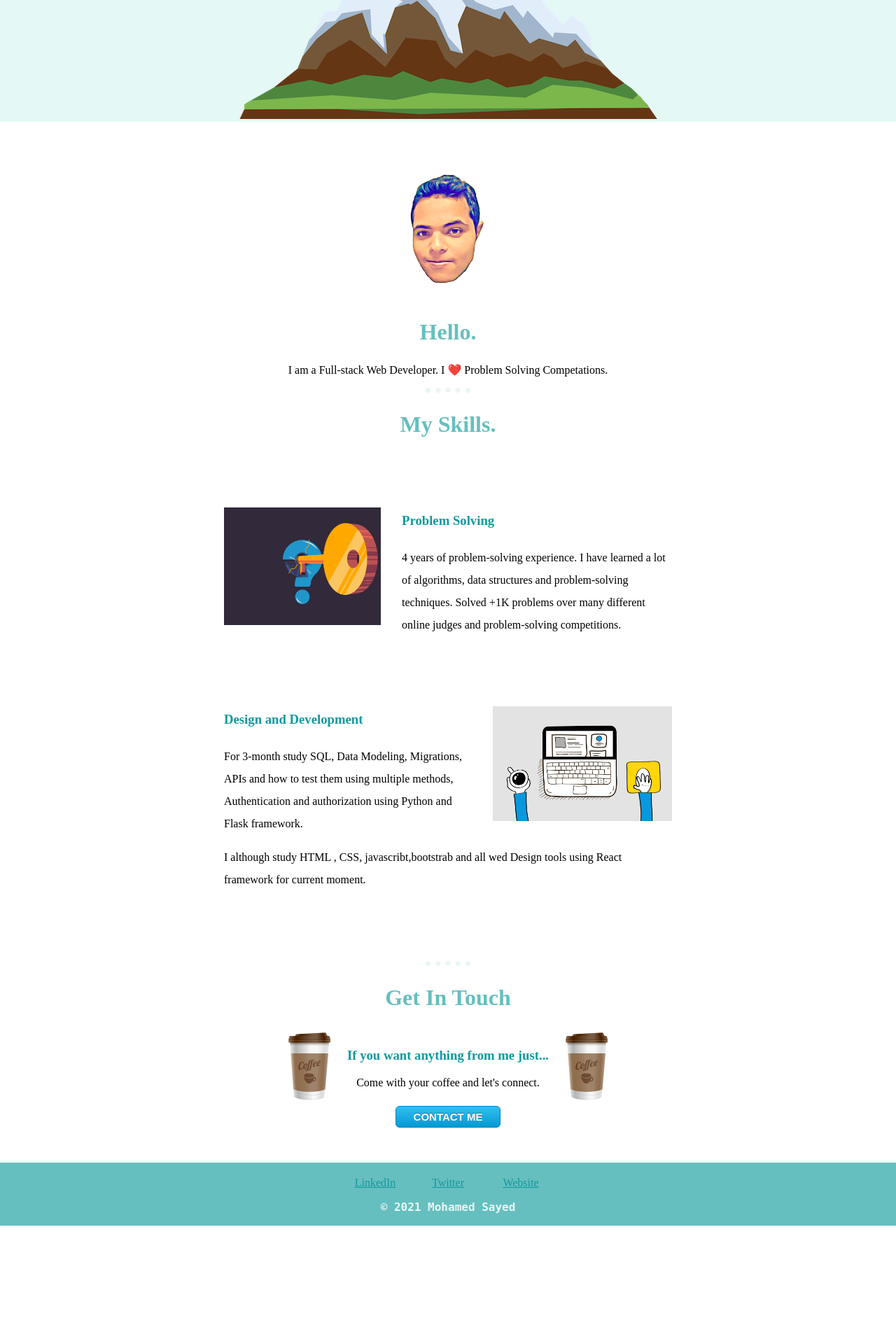
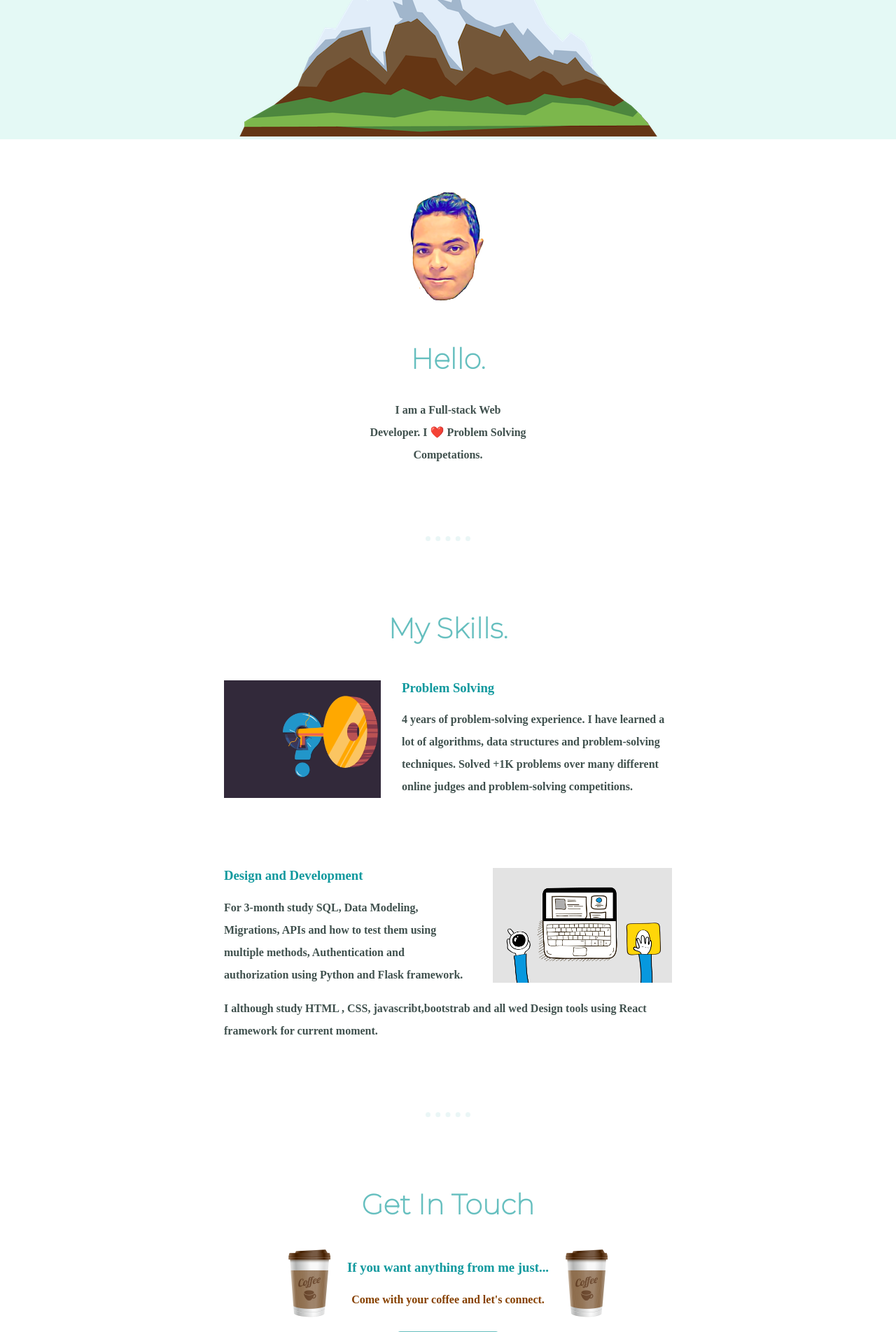
Before and after one commit to Acceptologist/Learn-React, a web app: file Third/index.html in a window 1280 px wide. Shown: the part 480-2383 px from the top of the page at 70% size. Before the commit the page ends 2231 px from the top, so only its background shows below. Run offline with its HTML, style and script files only (its server is not run), Linux system fonts and the light colour scheme; some web fonts are replaced.

Commit message:
last but not least

```diff
--- a/Third/css/styles.css
+++ b/Third/css/styles.css
@@ -1,16 +1,56 @@
 body {
   margin: 0;
+  color: #40514E;
+  font-weight: bold;
+}
+
+p {
+  line-height: 2;
+}
+
+h1 {
+  color: #66BFBF;
+  margin: 15px;
+}
+
+h2 {
+  color: #66BFBF;
+  font-size: 2.5rem;
+  font-family: 'Montserrat', sans-serif;
+  font-weight: bolder;
+}
+
+h3 {
+  color: #11999E;
+}
+
+a {
+  color: #11999E;
+  margin: 10px 20px;
+  text-decoration: none;
+  font-weight: bolder;
+  font-family: 'Montserrat', sans-serif;
+}
+a:hover{
+  color: #EAF6F6;
+}
+hr {
+  border-top: 7px dotted #EAF6F6;
+  border-right-style: none;
+  border-left-style: none;
+  border-bottom-style: none;
+  width: 5%;
 }
 
 .top-container {
   text-align: center;
   background-color: #E4F9F5;
-  padding-top: 10px;
+  padding-top: 20px;
 }
 
 .middle-container {
   text-align: center;
-  margin-bottom: 50px;
+  margin-bottom: 100px;
   margin-top: 50px;
 }
 
@@ -22,6 +62,7 @@ body {
   padding-bottom: 1px;
   padding-top: 20px;
   margin-bottom: 0;
+  line-height: 4;
 }
 
 .coffee-table {
@@ -39,34 +80,17 @@ body {
 
 .subtitle {
   font-weight: normal;
-  line-height: 2;
-}
-
-h1 {
-  color: #66BFBF;
-  margin: 15px;
-}
-
-h2 {
-  color: #66BFBF;
-  font-size: 2rem;
-}
-
-h3 {
-  color: #11999E;
-}
-
-a {
-  color: #11999E;
+    font-family: 'Satisfy', cursive;
 }
 
 .bottom-cloud {
   position: absolute;
+  left: 250px;
 }
 
 .top-cloud {
   position: relative;
-  left: 270px;
+  left: 350px;
 }
 
 .pro {
@@ -88,56 +112,76 @@ a {
 .coffee {
   height: 100px;
 }
-.first-skill{
-  width:50%;
-  margin:100px auto 100px auto;
+
+.first-skill {
+  width: 50%;
+  margin: 50px auto 100px auto;
   text-align: left;
-  line-height: 2;
 }
-.second-skill{
-  width:50%;
-  margin:100px auto 100px auto;
+
+.second-skill {
+  width: 50%;
+  margin: 100px auto 100px auto;
   text-align: left;
-  line-height: 2;
 }
-.copyright{
+
+.copyright {
   color: #EAF6F6;
   font-weight: bold;
-  font-family:monospace;
+  font-family: monospace;
+  padding-bottom: 20px;
 }
-a{
-    content:" ";
-    display:inline-block;
-    width:100px;
+
+.btn {
+  box-shadow: 0px 1px 0px 0px #f0f7fa;
+  background: linear-gradient(to bottom, #66BFBF 5%, #66BFBF 100%);
+  background-color: #66BFBF;
+  border-radius: 6px;
+  border: 1px solid #66BFBF;
+  display: inline-block;
+  cursor: pointer;
+  color: #ffffff;
+  font-family: Arial;
+  font-size: 15px;
+  font-weight: bold;
+  padding: 6px 24px;
+  text-decoration: none;
+  text-shadow: 0px -1px 0px #5b6178;
 }
-.btn{
-	box-shadow: 0px 1px 0px 0px #f0f7fa;
-	background:linear-gradient(to bottom, #33bdef 5%, #019ad2 100%);
-	background-color:#33bdef;
-	border-radius:6px;
-	border:1px solid #057fd0;
-	display:inline-block;
-	cursor:pointer;
-	color:#ffffff;
-	font-family:Arial;
-	font-size:15px;
-	font-weight:bold;
-	padding:6px 24px;
-	text-decoration:none;
-	text-shadow:0px -1px 0px #5b6178;
+
+.btn:hover {
+  background: linear-gradient(to bottom, #864000 5%, #864000 100%);
+  background-color: #864000;
 }
-.btn:hover {
-	background:linear-gradient(to bottom, #019ad2 5%, #33bdef 100%);
-	background-color:#019ad2;
+
+.btn:active {
+  position: relative;
+  top: 1px;
 }
-.btn:active {
-	position:relative;
-	top:1px;
+
+.profile {
+  width: 50%;
+  margin: auto auto 100px auto;
 }
-hr{
-  border-top: 7px dotted #EAF6F6;
-  border-right-style: none;
-  border-left-style: none;
-  border-bottom-style: none;
-  width: 5%;
+
+.Skills {
+  margin-top: 100px;
 }
+
+.my-photo {
+  margin-bottom: 0;
+}
+
+.coffee-offer {
+  color: #864000;
+}
+
+.contact-me {
+  margin-top: 100px;
+  font-size: 1rem;
+}
+
+.intro {
+  margin: auto;
+  width: 35%;
+}
--- a/Third/index.html
+++ b/Third/index.html
@@ -13,6 +13,7 @@
   <link href="https://fonts.googleapis.com/css2?family=Lobster&family=Train+One&display=swap" rel="stylesheet">
   <link href="https://fonts.googleapis.com/css2?family=Pacifico&display=swap" rel="stylesheet">
   <link href="https://fonts.googleapis.com/css2?family=Pacifico&family=Satisfy&display=swap" rel="stylesheet">
+  <link href="https://fonts.googleapis.com/css2?family=Montserrat:wght@100&display=swap" rel="stylesheet">
 </head>
 
 <body>
@@ -27,9 +28,9 @@
   </div>
   <div class="middle-container">
     <div class="profile">
-      <img src="images/Sayed2.png" alt="profile-photo">
+      <img class="my-photo"src="images/Sayed2.png" alt="profile-photo">
       <h2>Hello.</h2>
-      <p>I am a Full-stack Web Developer. I ❤️ Problem Solving Competations.</p>
+      <p class="intro">I am a Full-stack Web Developer. I ❤️ Problem Solving Competations.</p>
     </div>
     <hr>
     <div class="Skills">
@@ -63,7 +64,7 @@ using Python and Flask framework.</p>
           </td>
           <td>
             <h3>If you want anything from me just...</h3>
-            <p>Come with your coffee and let's connect.</p>
+            <p class="coffee-offer">Come with your coffee and let's connect.</p>
           </td>
           <td>
             <img class="coffee" src="images/coffee2.png" alt="">
```
